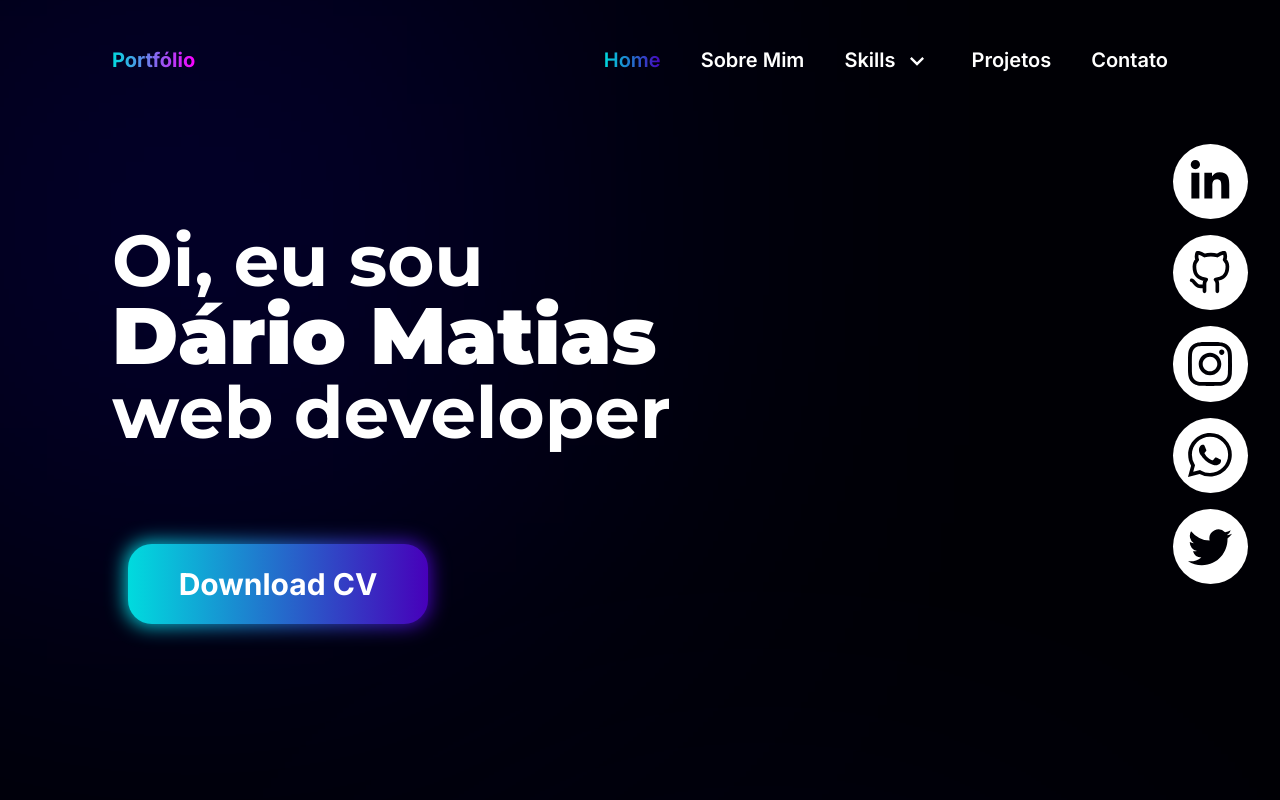
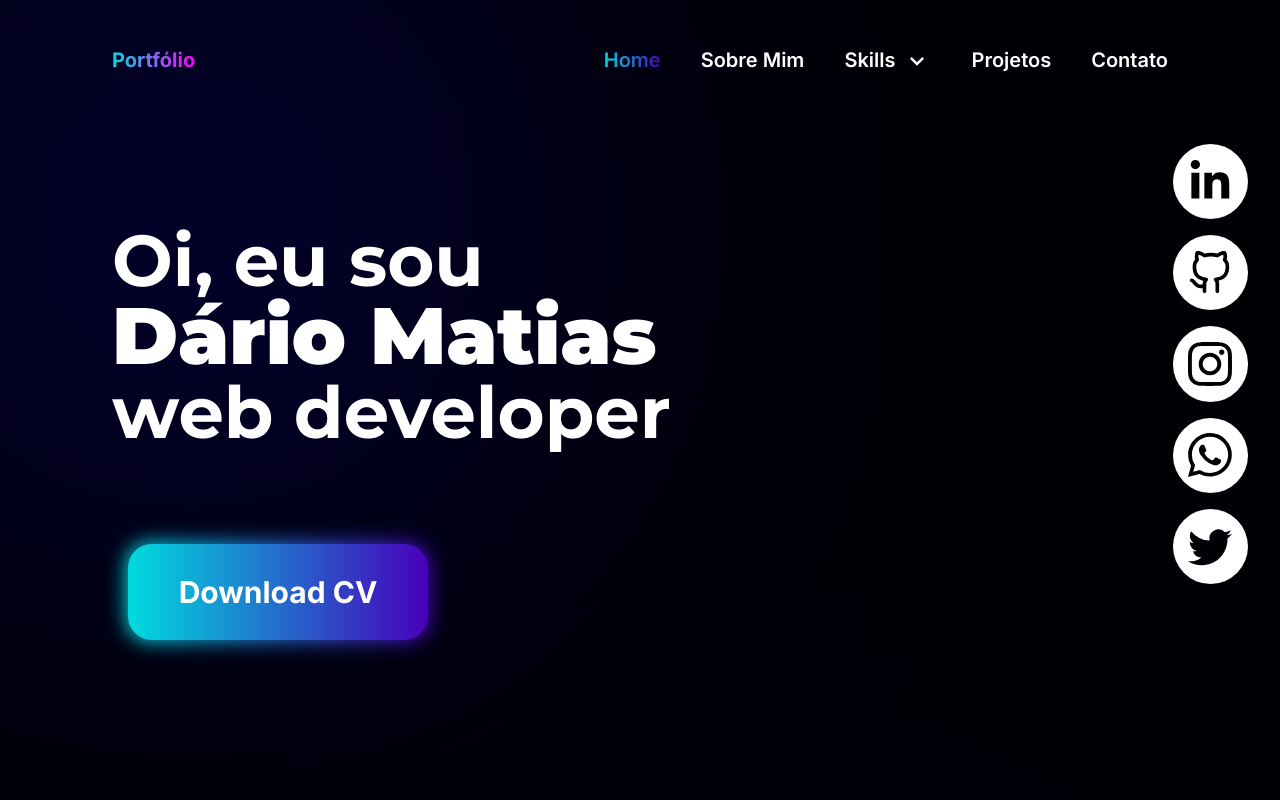
Before and after one commit to Dales10/portfolio, a Next.js app: page / in a window 1280 px wide. Shown: the top 800 px of the page. Built offline with nearby package versions, Linux system fonts and the light colour scheme; no server answers; the database is empty.

Commit message:
Small style fixes.

```diff
--- a/pages/index.tsx
+++ b/pages/index.tsx
@@ -21,7 +21,7 @@ const Home = () => {
       </h1>
 
       <div className='flex justify-center lg:justify-start'>
-        <button className={`${styleButton.button} w-64 sm:w-[300px] h-20 sm:h-20 mt-24 md:mt-20 lg:mt-24  text-2xl sm:text-3xl`}>
+        <button className={`${styleButton.button} w-60 sm:w-[300px] h-20 sm:h-24 mt-24 md:mt-20 lg:mt-24  text-2xl sm:text-3xl`}>
           Download CV
         </button>
       </div>
--- a/pages/projetos.tsx
+++ b/pages/projetos.tsx
@@ -22,8 +22,8 @@ const Projetos = () => {
                 </p>
             </div>
 
-            <div className='flex justify-center lg:justify-start'>
-                <button className={`${styleButton.button} w-64 sm:w-[300px] h-20 sm:h-20 mt-24 md:mt-20 lg:mt-24 text-2xl sm:text-3xl`}>
+            <div className='flex justify-center md:justify-start'>
+                <button className={`${styleButton.button} w-60 sm:w-[300px] h-20 sm:h-24 mt-24 md:mt-20 lg:mt-24 text-2xl sm:text-3xl`}>
                     <a
                         href="#lista"
                         className='flex justify-center items-center w-full h-full rounded-3xl'
```
